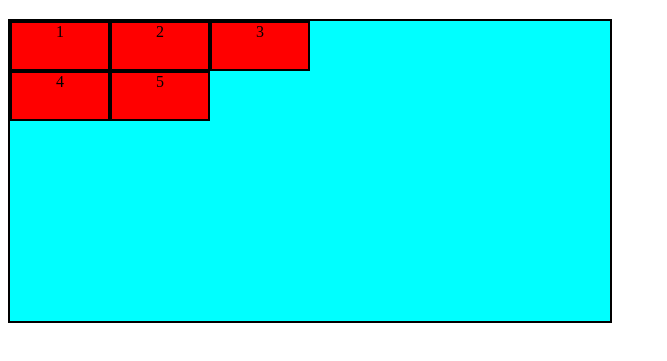
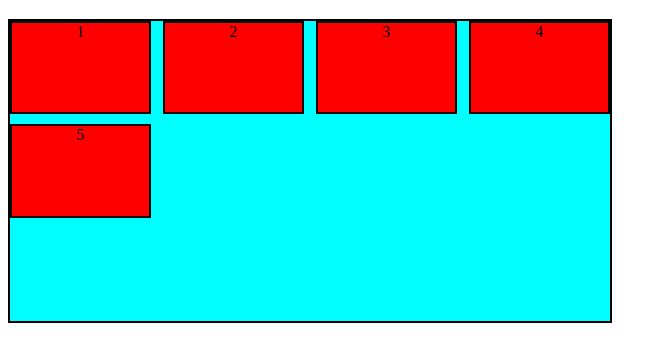
Before and after one commit to Ashoknegi13/web-development, a plain HTML site: page css-tutorial/css-grid-part-5/index.html in a window 1280 px wide. Shown: the part 61-422 px from the top of the page, without its empty margins (0-667 px from the left). Drawn offline with Linux system fonts and the light colour scheme.

Commit message:
Grid Propertie....

```diff
--- a/css-tutorial/Practise-website/Form-website/style.css
+++ b/css-tutorial/Practise-website/Form-website/style.css
@@ -4,17 +4,14 @@
     padding: 20px;
     margin: 10px;
   }
-
 #wrapper li{
     display: flex;
     padding: 10px 0px;
     justify-content: flex-end;
 }
-
 #wrapper li label{
     flex-grow: 1;
 }
-
 #wrapper li input{
     flex-grow: 3;
 }
--- a/css-tutorial/css-grid-part-5/style.css
+++ b/css-tutorial/css-grid-part-5/style.css
@@ -5,12 +5,17 @@
     border: 2px solid black;
     text-align: center;
     display: grid;
-    grid-template-rows: 50px 50px 50px;
-    grid-template-columns: 100px 100px 100px;
+    grid-template-rows: 1fr 1fr 1fr;
+    grid-template-columns: repeat(4,1fr);
+    row-gap: 10px;
+    column-gap: 12px;
+    /* grid-gap: 15px;   this is shorthand of row-gap and column gap*/
+    /* grid-template-rows: 50px 50px 50px; */
+    /* grid-template-columns: 100px 100px 100px; */
 }
 
 .items{
-        /* width: 50px;
+        /* width: 100px;
         height: 50px;  */
         border: 2px solid black;
         background-color: red;
```
Also changed, not shown: css-tutorial/css-grid-part-5/index.html (line endings or trailing spaces).
